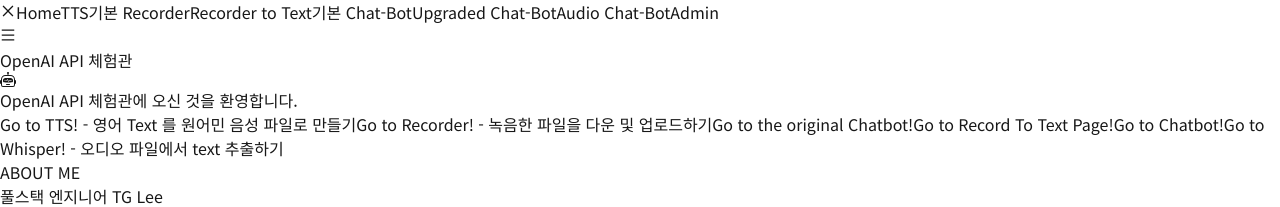
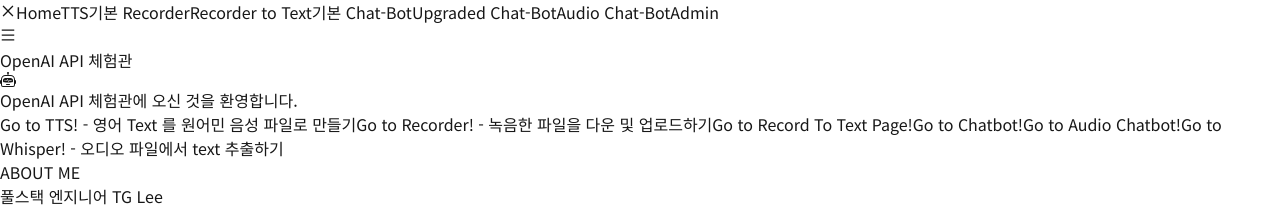
Before and after one commit to 82orez/openai-api-practice, a Next.js app: page / in a window 1280 px wide. Shown: the top 207 px of the page. Built offline with nearby package versions, Linux system fonts and the light colour scheme.

Commit message:
chat plus

```diff
--- a/src/app/audio-chatbot/page.tsx
+++ b/src/app/audio-chatbot/page.tsx
@@ -114,7 +114,7 @@
 
         const result = await uploadResponse.json();
         if (result.url) {
-          // Whisper API로 텍스트 추출 요청
+          // Whisper API 로 텍스트 추출 요청
           const transcriptResponse = await fetch("/api/transcribe", {
             method: "POST",
             body: JSON.stringify({ fileUrl: result.url }),
--- a/src/app/page.tsx
+++ b/src/app/page.tsx
@@ -8,9 +8,9 @@
 
       <Link href={"/tts"}>Go to TTS! - 영어 Text 를 원어민 음성 파일로 만들기</Link>
       <Link href={"/recorder"}>Go to Recorder! - 녹음한 파일을 다운 및 업로드하기</Link>
-      <Link href={"/the-original-chatbot"}>Go to the original Chatbot!</Link>
       <Link href={"/record-text"}>Go to Record To Text Page!</Link>
       <Link href={"/chatbot"}>Go to Chatbot!</Link>
+      <Link href={"/audio-chatbot"}>Go to Audio Chatbot!</Link>
       <Link href={"/whisper"}>Go to Whisper! - 오디오 파일에서 text 추출하기</Link>
     </div>
   );
```
